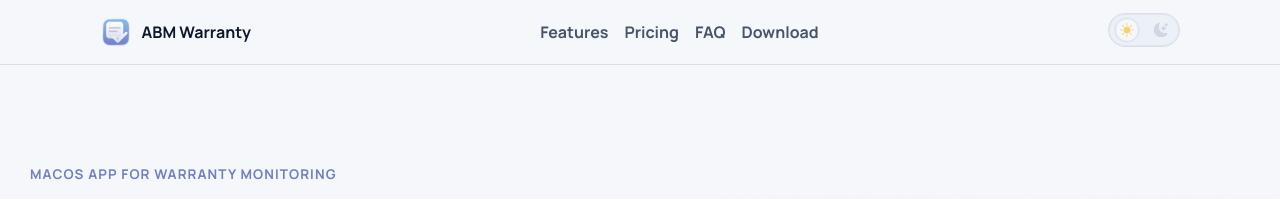
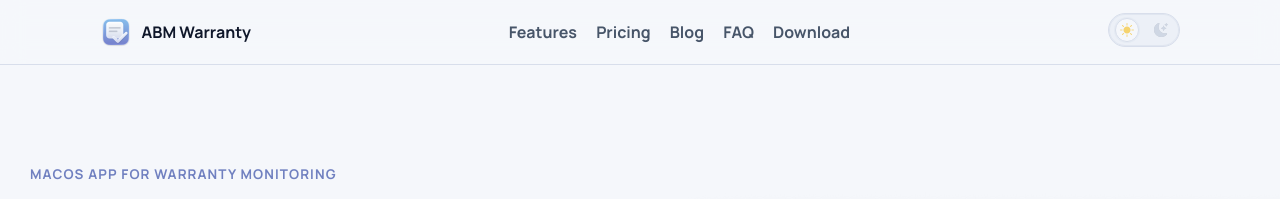
Before and after one commit to jonbrown21/abmwarranty, a Jekyll site: the page built from index.md, in a window 1280 px wide. Shown: the top 199 px of the page. Built offline with Jekyll 4.4.1, drawn with Linux system fonts in a browser that asks for light colours.

Commit message:
feat: add blog to top nav and increase nav item spacing

```diff
--- a/_includes/nav.html
+++ b/_includes/nav.html
@@ -11,6 +11,7 @@
     <nav class="top-nav" aria-label="Primary">
       <a href="{{ '/' | relative_url }}#features">Features</a>
       <a href="{{ '/' | relative_url }}#pricing">Pricing</a>
+      <a href="{{ '/blog/' | relative_url }}">Blog</a>
       <a href="{{ '/' | relative_url }}#faq">FAQ</a>
       <a href="{{ site.app_store_url }}" target="_blank" rel="noopener noreferrer">Download</a>
     </nav>
--- a/assets/css/main.css
+++ b/assets/css/main.css
@@ -341,7 +341,7 @@ html[data-theme='dark'] .newsletter-form .abm-btn:hover {
 
 .nav-toggle { display: none; }
 .nav-toggle-btn { border: 1px solid var(--border); border-radius: 999px; padding: 0.4rem 0.8rem; font-size: 0.85rem; cursor: pointer; }
-.top-nav { display: flex; gap: 1rem; }
+.top-nav { display: flex; gap: 1.2rem; }
 .top-nav a { text-decoration: none; color: var(--text-muted); font-weight: 600; padding: 0.6rem 0; }
 .top-nav a:hover { color: var(--text); }
 .theme-switch-wrap { position: relative; }
```
